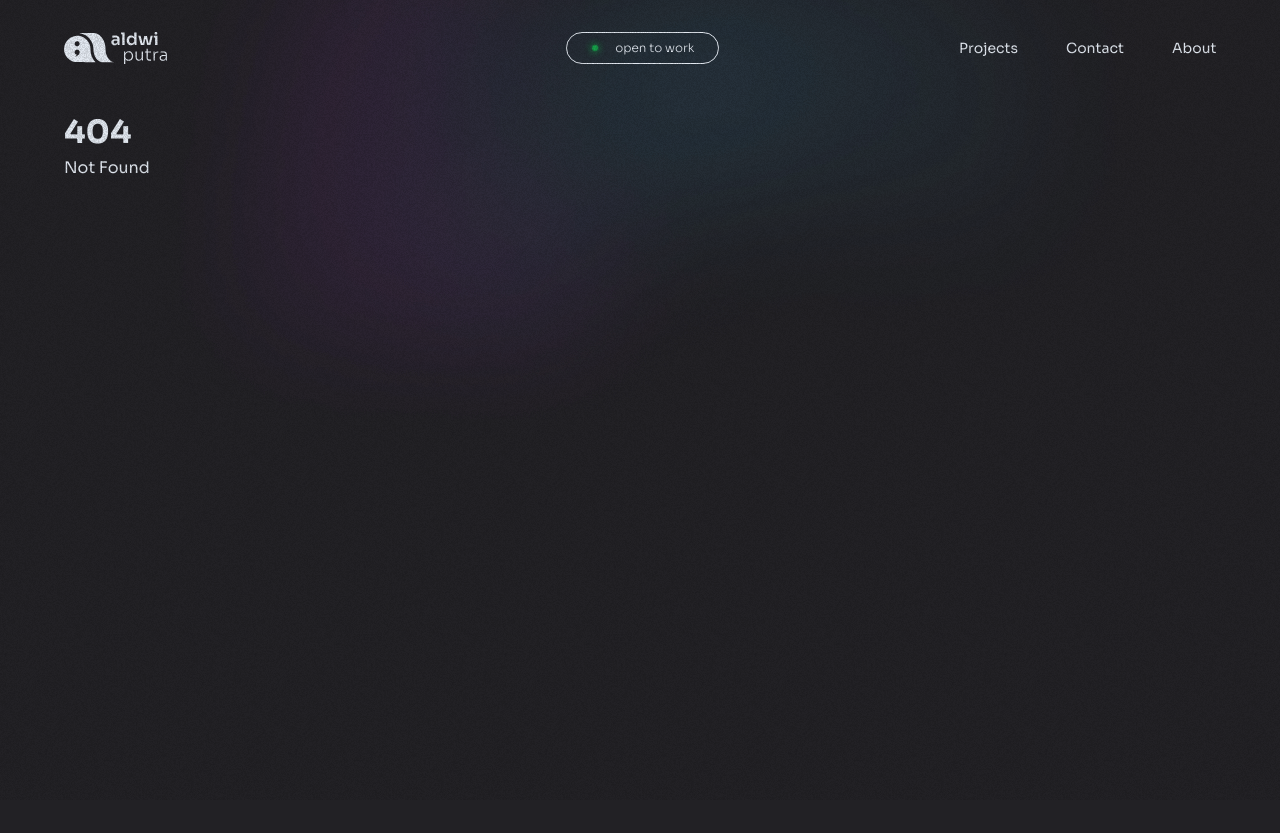
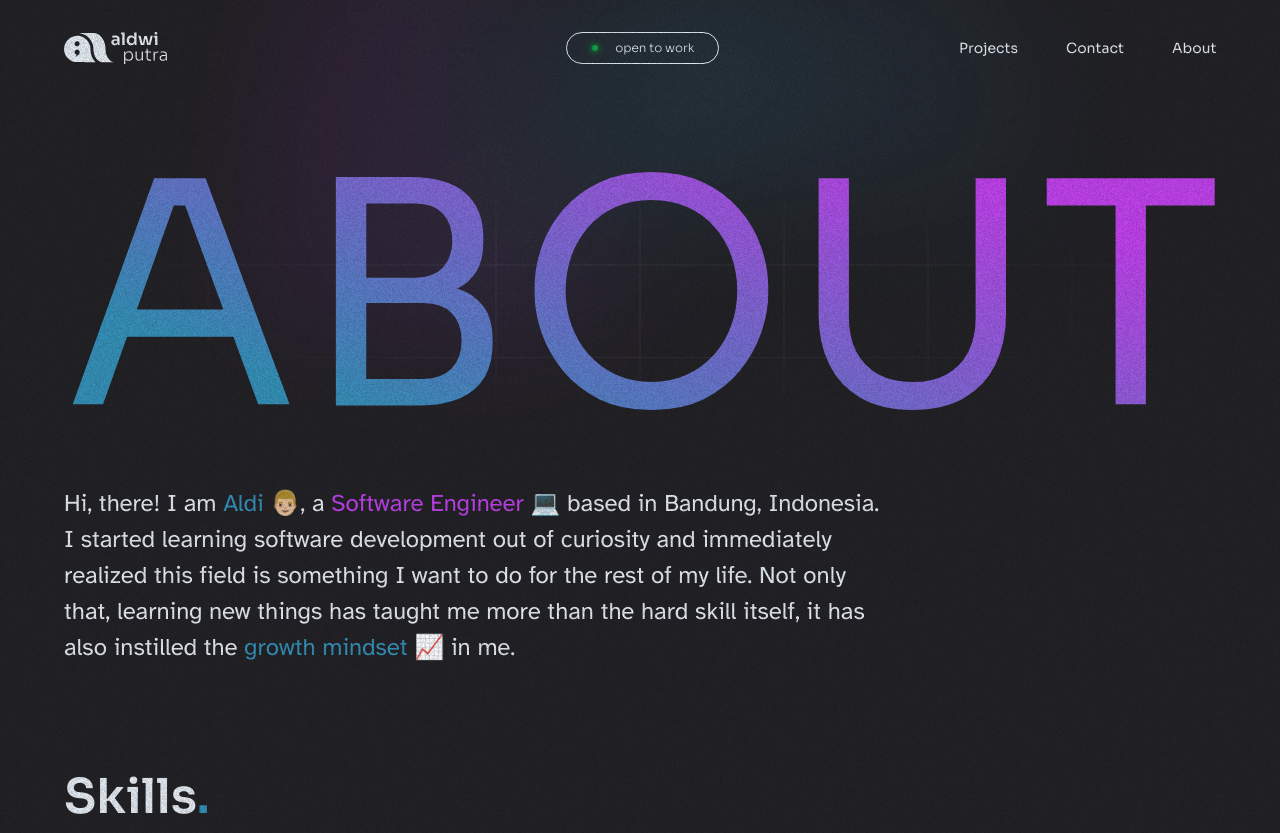
Before and after one commit to aldwiputra/aldwiputra-portfolio, a SvelteKit app: page /about in a window 1280 px wide. Before the commit this address had no page. Before the commit the page ends 800 px from the top, so only its background shows below. Built offline with nearby package versions, Linux system fonts and the light colour scheme.

Commit message:
add about page and its first section

```diff
--- /dev/null
+++ b/src/components/SkillsSection.svelte
@@ -0,0 +1,18 @@
+<section>
+	<h2>Skills<span class="purple">.</span></h2>
+</section>
+
+<style>
+	section {
+		margin-block-start: 6rem;
+	}
+
+	h2 {
+		font-size: clamp(2rem, 5vw, 3rem);
+		font-weight: 600;
+	}
+
+	.purple {
+		color: var(--color-blue-400);
+	}
+</style>
--- a/src/routes/+layout.svelte
+++ b/src/routes/+layout.svelte
@@ -16,6 +16,7 @@
 	img {
 		position: absolute;
 		inset: 0;
+		z-index: -2;
 		transform: scale(150%);
 		transform-origin: center;
 		opacity: 0.75;
--- /dev/null
+++ b/src/routes/about/+page.svelte
@@ -0,0 +1,74 @@
+<script>
+	import { fly } from 'svelte/transition';
+	import SkillsSection from '../../components/SkillsSection.svelte';
+</script>
+
+<svg viewBox="0 0 59.5 12.5" in:fly={{ y: 100 }}>
+	<style>
+		text {
+			font-weight: 400;
+			letter-spacing: 0.25px;
+		}
+	</style>
+	<linearGradient id="gr-simple" x1="0" y1="100%" x2="100%" y2="15%">
+		<stop stop-color="rgb(52, 143, 183)" offset="25%" />
+		<stop stop-color="rgba(190, 65, 234)" offset="85%" />
+	</linearGradient>
+
+	<defs>
+		<radialGradient id="radialGradient">
+			<stop offset="40%" stop-color="white" stop-opacity="1" />
+			<stop offset="100%" stop-color="white" stop-opacity="0" />
+		</radialGradient>
+
+		<mask id="fade">
+			<rect width="59.5" height="12.5" fill="url(#radialGradient)" />
+		</mask>
+	</defs>
+
+	<path
+		d="M52.063 0V19.108M44.625 0V19.108M37.188 0V19.108M29.75 0V19.108M22.313 0V19.108M14.875 0V19.108M7.438 0V19.028M0 14.366L59.5 14.366M0 9.584L59.5 9.584M0 4.802L59.5 4.802"
+		stroke="#858586"
+		stroke-opacity="0.25"
+		stroke-width="0.034552845528455285"
+		mask="url(#fade)"
+	/>
+
+	<text fill="url(#gr-simple" x="0" y="12">ABOUT</text>
+</svg>
+
+<p in:fly={{ opacity: 0, y: 100, delay: 200 }}>
+	Hi, there! I am <span class="blue">Aldi</span> 👨🏼, a
+	<span class="purple">Software Engineer </span>💻 based in Bandung, Indonesia. I started learning
+	software development out of curiosity and immediately realized this field is something I want to
+	do for the rest of my life. Not only that, learning new things has taught me more than the hard
+	skill itself, it has also instilled the <span class="blue">growth mindset</span> 📈 in me.
+</p>
+
+<SkillsSection />
+
+<style>
+	svg {
+		margin-block-start: 4rem;
+	}
+
+	path {
+		pointer-events: none;
+	}
+
+	p {
+		font-family: 'Atkinson Hyperlegible', sans-serif;
+		margin-block-start: 4rem;
+		font-size: clamp(1rem, 2vw, 1.5rem);
+		font-weight: 400;
+		max-width: 53ch;
+		line-height: 1.5;
+	}
+
+	.blue {
+		color: var(--color-blue-400);
+	}
+	.purple {
+		color: var(--color-purple-400);
+	}
+</style>
```
